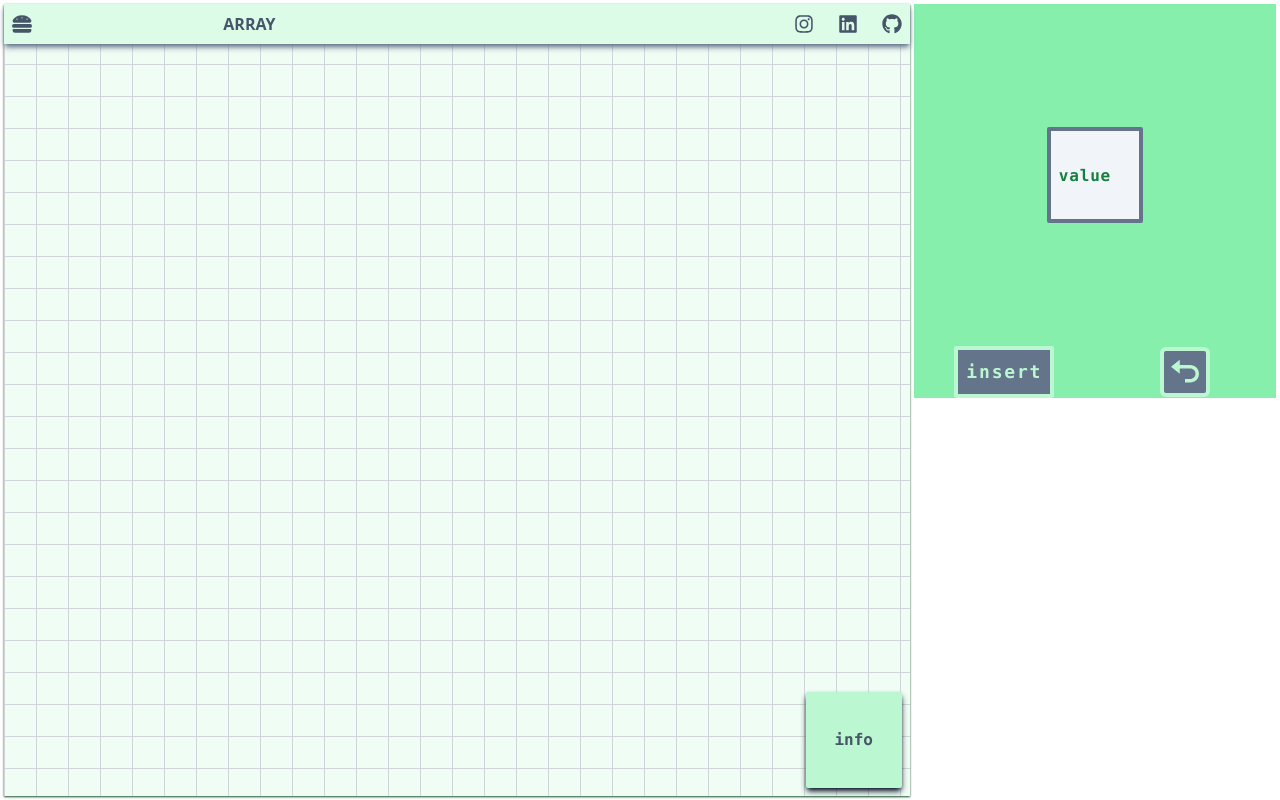
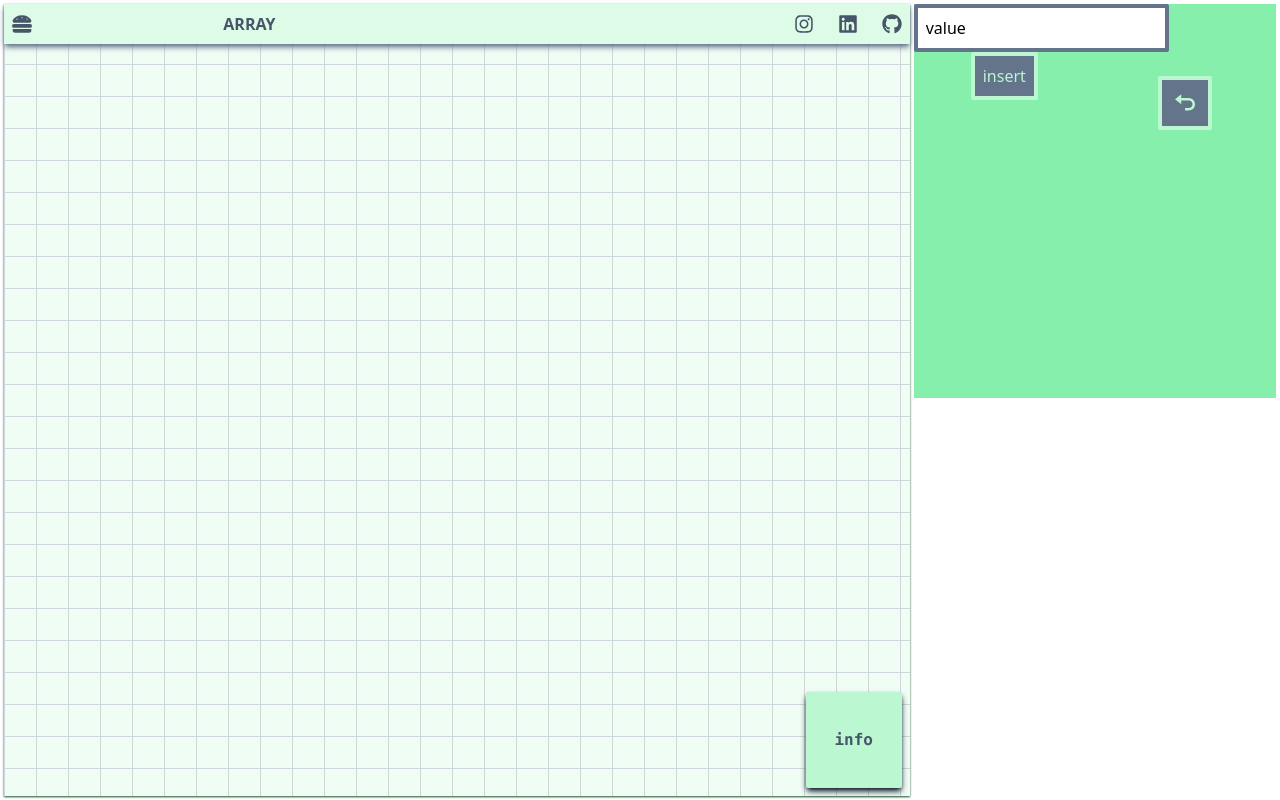
Before and after one commit to notjatin/data-structure-visualizer, a React (Vite) app: page / in a window 1280 px wide. Built offline with nearby package versions, Linux system fonts and the light colour scheme.

Commit message:
add form submission logic

```diff
--- a/src/components/DataHolder.tsx
+++ b/src/components/DataHolder.tsx
@@ -1,5 +1,4 @@
-import { useState } from "react";
-import { Button, Input } from "./InterectiveComponents";
+import { FormEvent, useState } from "react";
 import { BiUndo } from "react-icons/bi";
 import { operationType } from "../Types";
 
@@ -15,22 +14,39 @@ const DataHolder: React.FC<DataHolderProps> = ({
 }) => {
   const [value, setValue] = useState("value");
 
+  const onFormSubmit = (e: FormEvent<HTMLFormElement>) => {
+    e.preventDefault();
+    handleOperation(currentOperation, value);
+  };
+
+  const buttonClasses =
+    "border-4 border-green-200 rounded-sm text-green-200 bg-slate-500 hover:bg-slate-600 transition-all p-2";
+
   return (
     <div className="h-full w-full grid grid-cols-2 grid-rows-2">
-      <div className="row-span-2 md:col-span-2 flex items-center justify-center">
-        <Input value={value} setValue={setValue} />
-      </div>
+      <form onSubmit={onFormSubmit}>
+        <div className="row-span-2 md:col-span-2">
+          <input
+            className="p-2 rounded-sm border-4 border-slate-500"
+            type="text"
+            value={value}
+            onChange={(e) => setValue(e.target.value)}
+          />
+        </div>
+        <div className="flex items-center justify-center">
+          <button className={buttonClasses} type="submit">
+            {currentOperation}
+          </button>
+        </div>
+      </form>
       <div className="flex items-center justify-center">
-        <Button onClick={() => handleOperation(currentOperation, value)}>
-          {currentOperation}
-        </Button>
-      </div>
-      <div className="flex items-center justify-center">
-        <BiUndo
-          size={50}
-          className="text-green-200 border-4 border-green-200 rounded-md bg-slate-500"
+        <button
+          type="button"
+          className={buttonClasses}
           onClick={() => setCurrentOperation(undefined)}
-        />
+        >
+          <BiUndo size={30} />
+        </button>
       </div>
     </div>
   );
```
